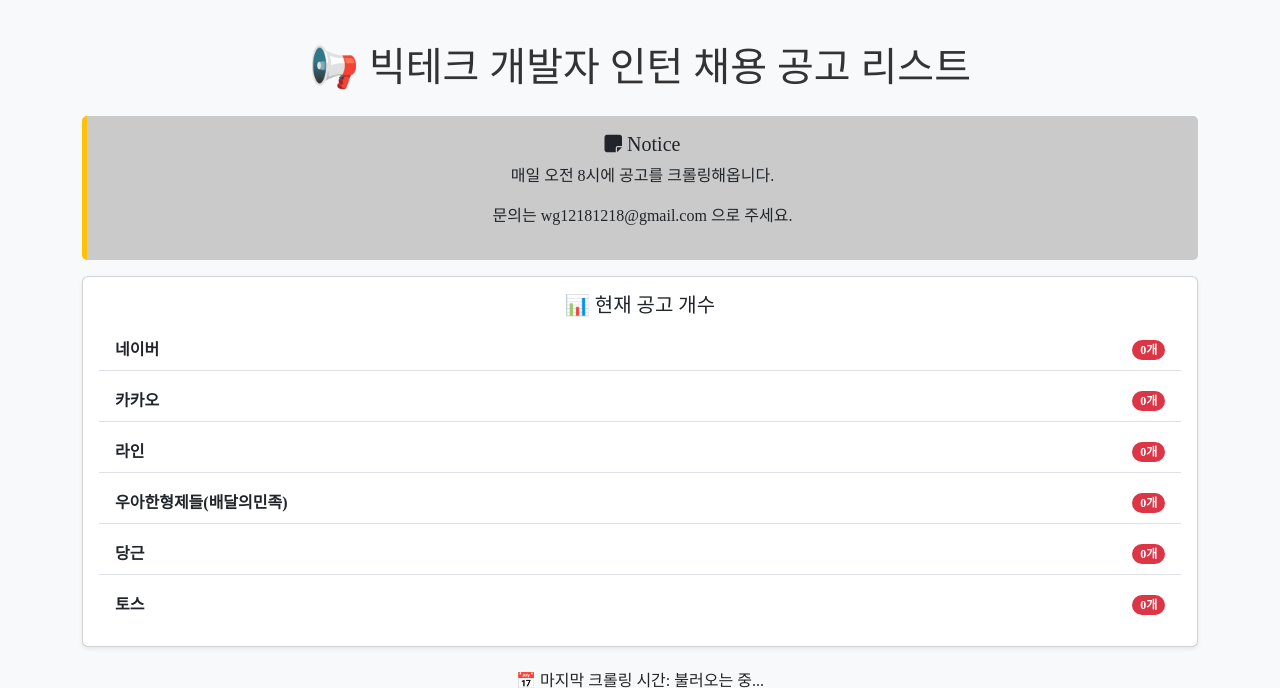
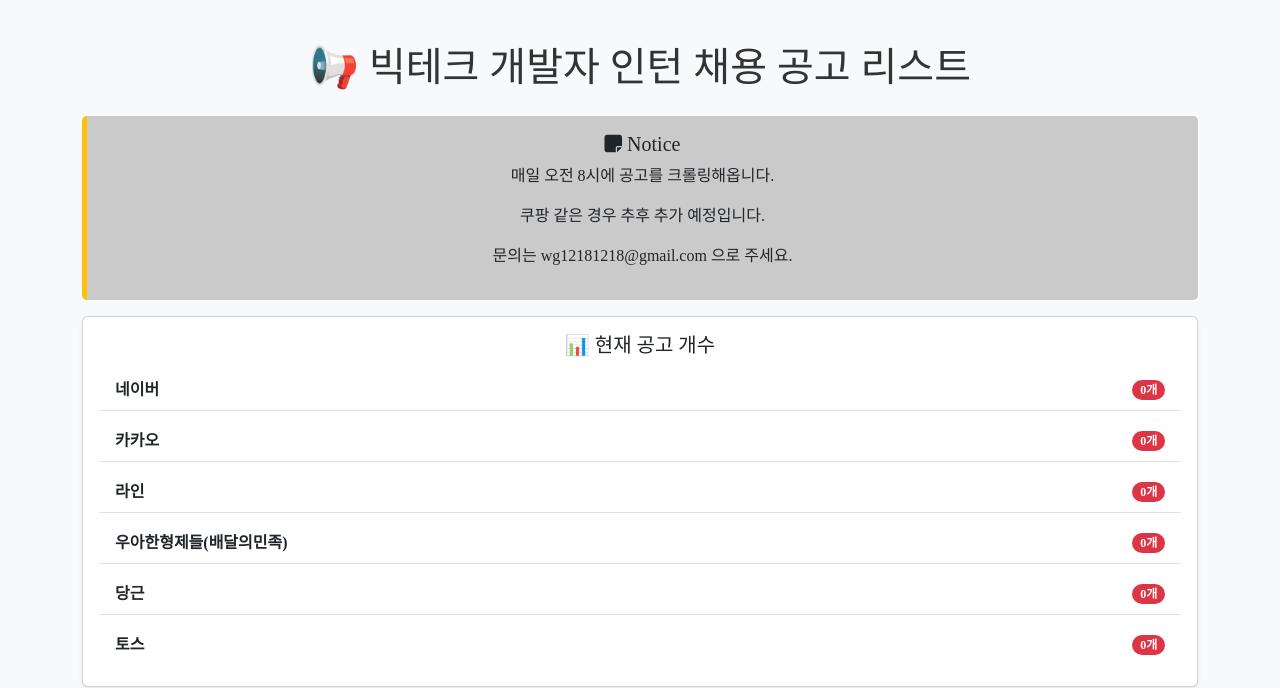
Before and after one commit to Anas-wg/bigtech_intern_crawler, a Flask app: page / in a window 1280 px wide. Shown: the top 688 px of the page. Run offline with Flask 3, Linux system fonts and the light colour scheme; data that the repository does not hold is empty; some libraries are stand-ins or nearby versions; some web fonts are replaced.

Commit message:
TEST for gitHub Actions

```diff
--- a/intern_zip/templates/index.html
+++ b/intern_zip/templates/index.html
@@ -132,6 +132,7 @@
       <div class="callout callout-warning">
         <h5><i class="fa-solid fa-note-sticky"></i> Notice</h5>
         <p>매일 오전 8시에 공고를 크롤링해옵니다.</p>
+        <p>쿠팡 같은 경우 추후 추가 예정입니다.</p>
         <p>문의는 wg12181218@gmail.com 으로 주세요.</p>
       </div>
 
```
